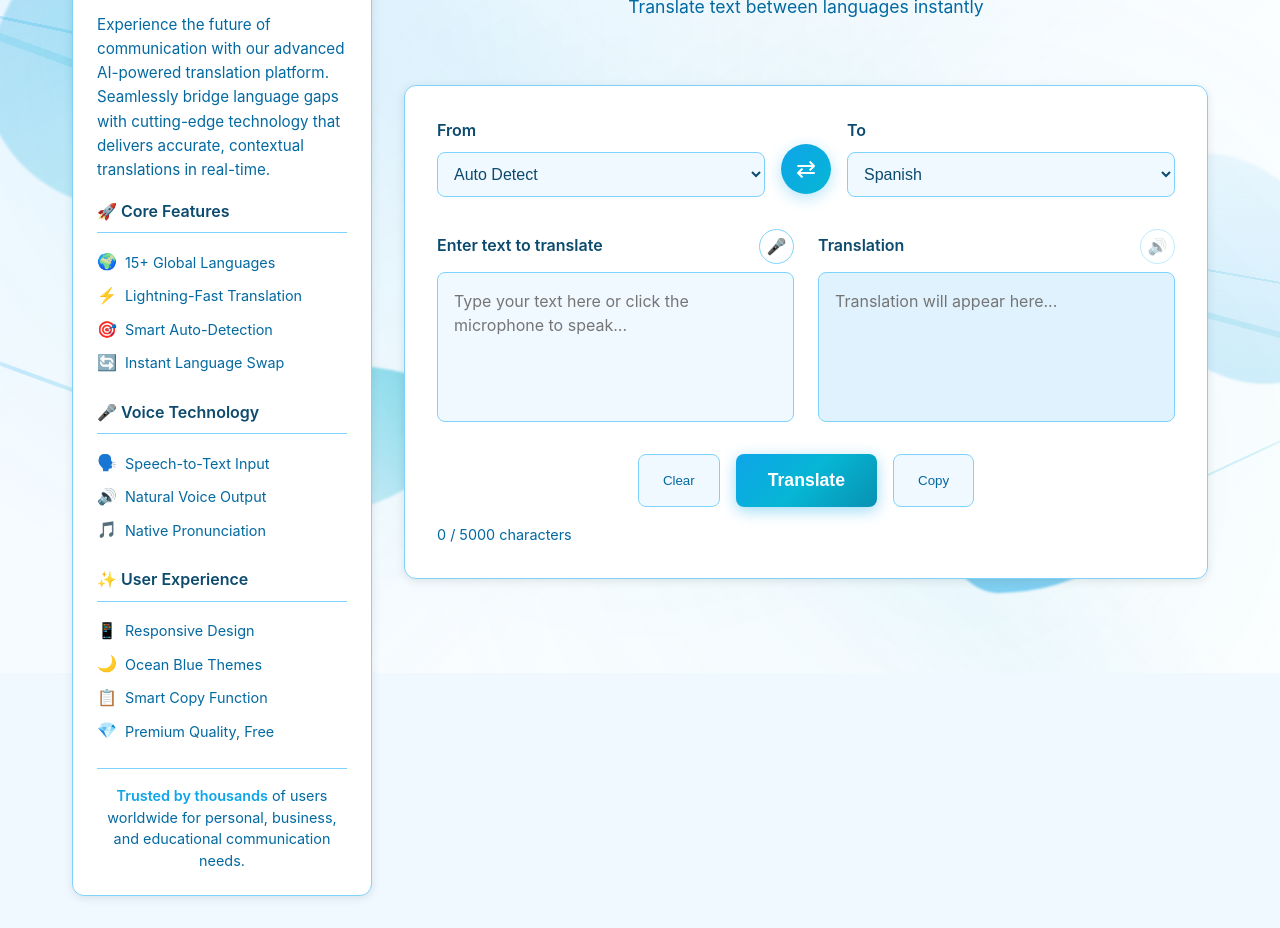
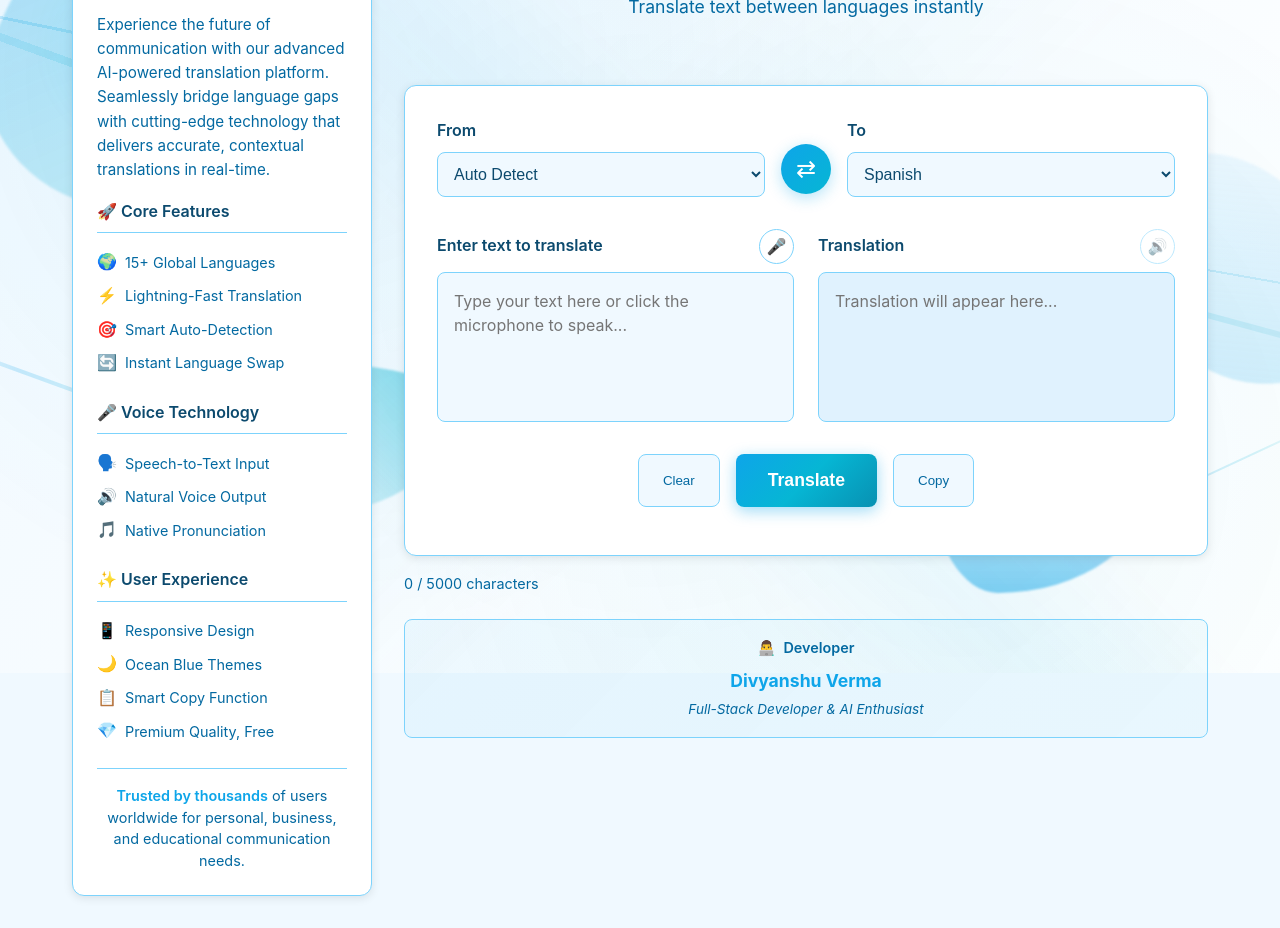
Before and after one commit to devdivyan22/Language-Translator, a plain HTML site: page standalone.html in a window 1280 px wide. Shown: the part 127-1055 px from the top of the page. Drawn offline with Linux system fonts and the light colour scheme.

Commit message:
eternal's commit

```diff
--- a/standalone.html
+++ b/standalone.html
@@ -1414,6 +1414,7 @@
                     </button>
                     <button id="copy-output" class="action-btn" disabled>Copy</button>
                   </div>
+                </div>
 
                 <!-- Footer Info -->
                 <div class="footer-info">
@@ -1423,6 +1424,21 @@
                   <div class="detection-status">
                     <span id="detected-language"></span>
                   </div>
+                </div>
+
+                <!-- Developed by Divyanshu Verma credit block -->
+                <div class="credit-section">
+                  <div class="credit-title">
+                    <span>👨‍💻</span>
+                    Developer
+                  </div>
+                  <div class="credit-content">
+                    <p class="credit-text">
+                      <strong>Divyanshu Verma</strong>
+                    </p>
+                    <p class="credit-subtitle">
+                      Full-Stack Developer & AI Enthusiast
+                    </p>
                   </div>
                 </div>
               </div>
```
Lines whose indentation alone changed are shown as unchanged.
